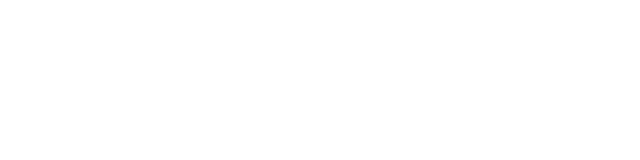
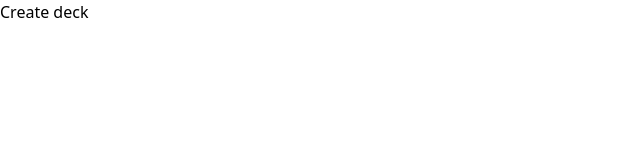
Before and after one commit to niyazmu/flashcards-app, a React (Vite) app: page / in a window 1280 px wide. Shown: the top 160 px of the page, without its empty margins (0-640 px from the left). Built offline with nearby package versions, Linux system fonts and the light colour scheme.

Commit message:
feat(header): add modal to create deck

```diff
--- a/src/components/Header.jsx
+++ b/src/components/Header.jsx
@@ -1,7 +1,24 @@
+import React, { useState } from "react";
+
+import Modal from "./Modal.jsx";
+
 function Header() {
+  const [modal, setModal] = useState(false);
+
   return (
     <>
-      <header></header>
+      <header>
+        <button className="btn-primary" onClick={() => setModal(true)}>
+          Create deck
+        </button>
+      </header>
+      <Modal
+        heading="Create deck"
+        isVisible={modal}
+        close={() => setModal(false)}
+      >
+        <form></form>
+      </Modal>
     </>
   );
 }
```
